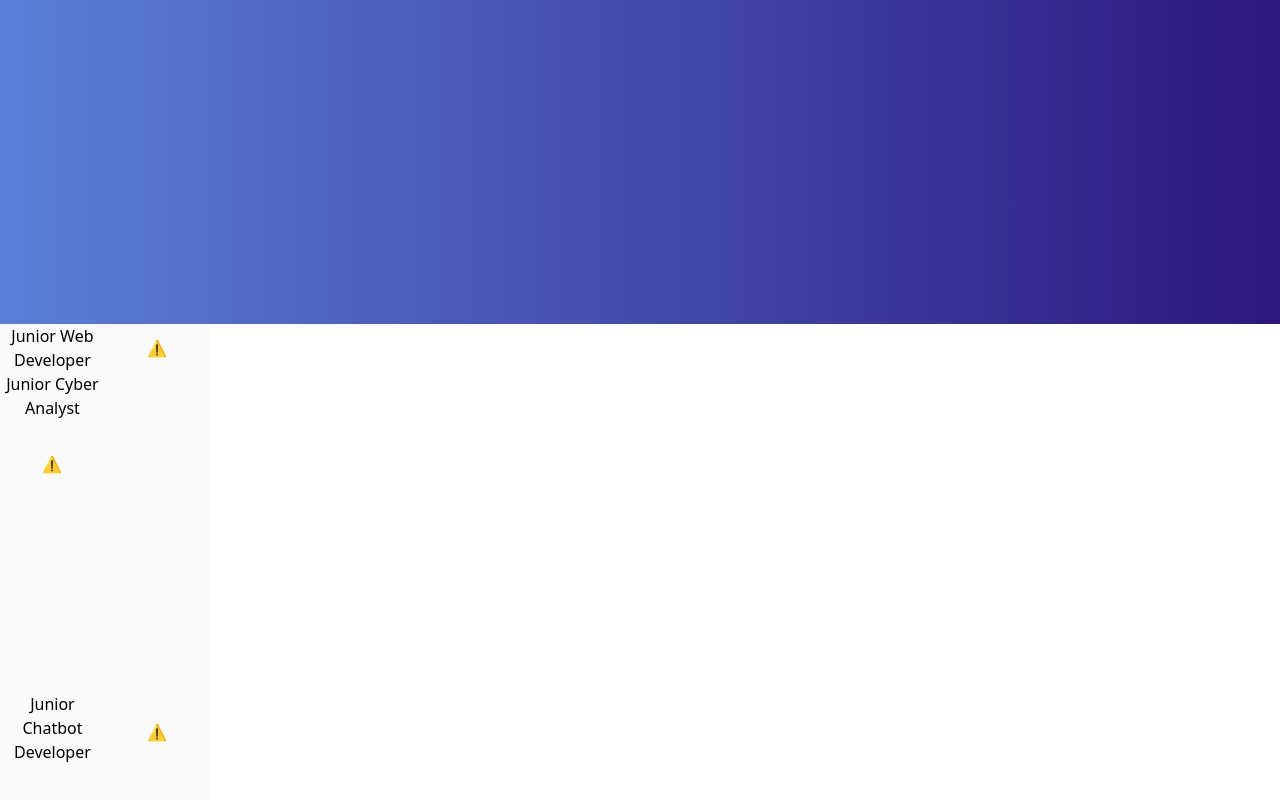
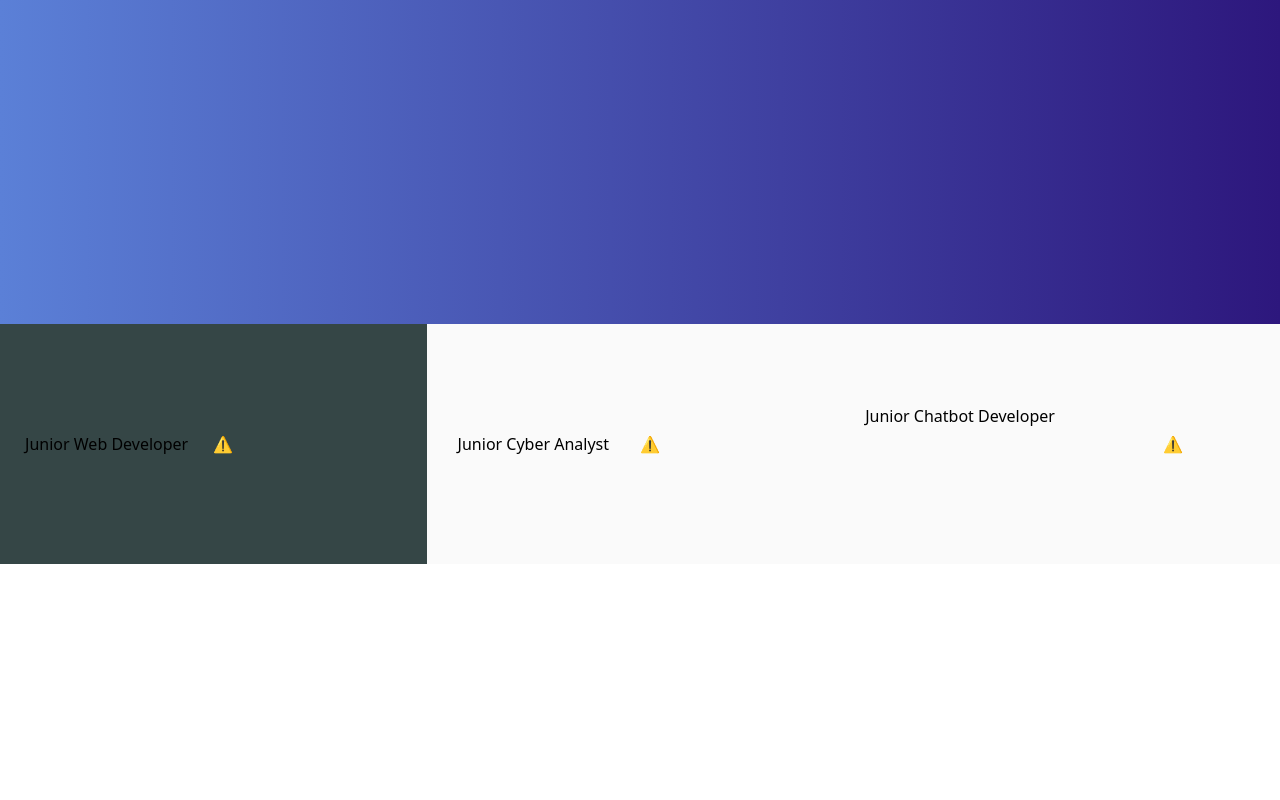
Before and after one commit to DC-21/port, a React (Vite) app: page / in a window 1280 px wide. Shown: the part 556-1356 px from the top of the page. Built offline with nearby package versions, Linux system fonts and the light colour scheme; no server answers.

Commit message:
first commit

```diff
--- a/src/components/Services.jsx
+++ b/src/components/Services.jsx
@@ -5,9 +5,7 @@ const Services = () => {
   return (
     <section className="min-h-screen w-full" id="services">
       <div className="flex w-full">
-        <div className="flex flex-col                                                                                                                                                                                                                                                                                                                                                                                                                                                                                                                                                                                                                                                                                                                                                                                                                                                     ">
-        <div className="w-full justify-between">
-          <div className="md:flex md:flex-row flex-col h-70 items-center text-center justify-between w-full" style={{ backgroundColor: '#fafafa'}}>
+          <div className="md:flex md:flex-row flex-col h-70 items-center justify-between w-full" style={{ backgroundColor: '#354646'}}>
           <div className="w-1/2 text-center">
           <p>Junior Web Developer</p>
          </div>
@@ -21,11 +19,11 @@ const Services = () => {
           />
          </div>
           </div>
-          <div className="w-full fmd:flex md:flex-row h-60 flex-col items-center text-center " style={{ backgroundColor: '#fafafa'}}>
-          <div className="w-1/2 h-1/3 text-center">
+          <div className="w-full md:flex md:flex-row flex-col h-60 items-center text-center " style={{ backgroundColor: '#fafafa'}}>
+          <div className="w-1/2 text-center">
          <p>Junior Cyber Analyst</p>
          </div>
-         <div className="w-1/2">
+         <div className="w-\1/2">
          <Player
             autoplay
             loop
@@ -49,8 +47,6 @@ const Services = () => {
           />
          </div>
          </div>
-        </div>
-        </div>
       </div>
     </section>
   )
```
